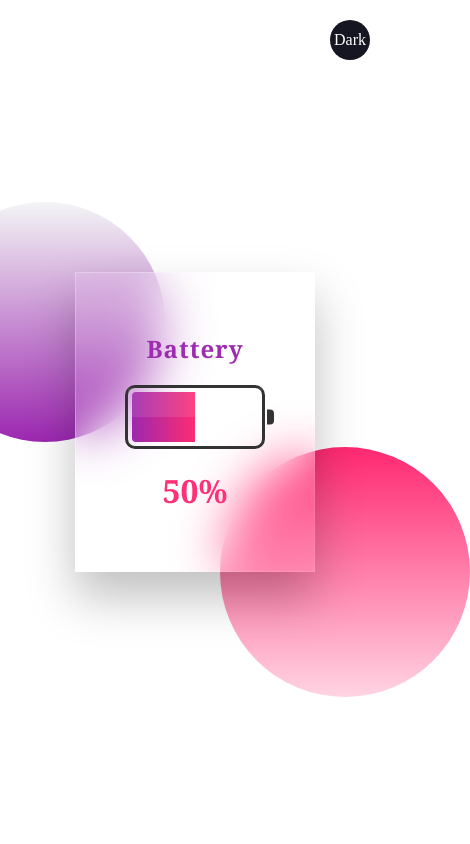
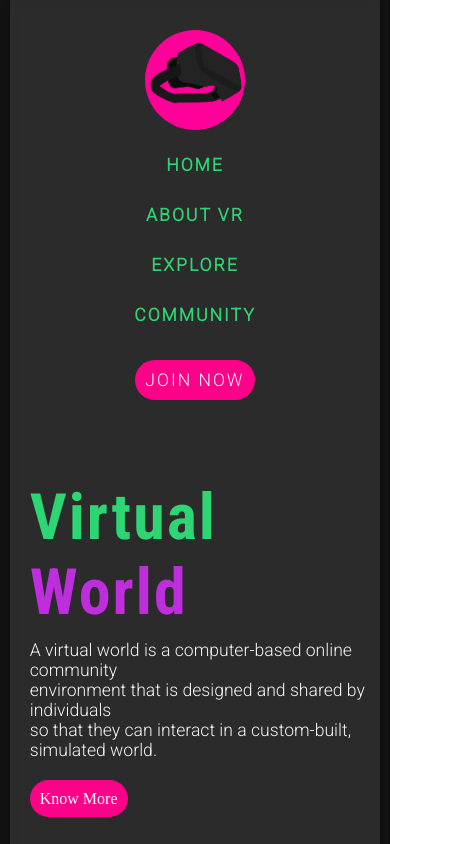
Before and after one commit to SHEHZAD22/shehzad22.github.io, a plain HTML site: page index.html in a window 390 px wide. Shown: the top 844 px of the page, 470 px wide, since content can reach past the window. Drawn offline with Linux system fonts and the light colour scheme.

Commit message:
New template added

```diff
--- a/css/style.css
+++ /dev/null
@@ -1,165 +0,0 @@
-*{
-    margin: 0;
-    padding: 0;
-    box-sizing: border-box;
-    font-family: Georgia, 'Times New Roman', Times, serif;
-}
-section{
-    position: relative;
-    display: flex;
-    justify-content: center;
-    align-items: center;
-    min-height: 100vh;
-}
-section.dark
-{
-    background: #161623;
-}
-section::before{
-    content: '';
-    position: absolute;
-    width: 240px;
-    height: 240px;
-    background: linear-gradient(#f3f5f5, #9c27b0);
-    border-radius: 50%;
-    transform: translate(-150px,-100px);
-}
-section.dark::before{
-    background: linear-gradient(#ffc107,#e91e63);
-}
-section::after{
-    content: '';
-    position: absolute;
-    width: 250px;
-    height: 250px;
-    background: linear-gradient(#ff2871, rgba(255,40,113,0.2));
-    border-radius: 50%;
-    transform: translate(150px,150px);
-}
-section.dark::after{
-    background: linear-gradient(#2196f3,#31ff38);
-}
-.content{
-    display: flex;
-    justify-content: center;
-    align-items: center;
-    flex-direction: column;
-}
-.box{
-    position: relative;
-    width: 240px;
-    height: 300px;
-    background: rgba(255,255,255,.1);
-    z-index: 1;
-    box-shadow: 0 25px 45px rgba(0,0,0,0.25);
-    border: 1px solid rgba(255, 255, 255, 0.25);
-    border-right: 1px solid rgba(255, 255, 255, 0.1);
-    border-bottom: 1px solid rgba(255, 255, 255, 0.1);
-    backdrop-filter: blur(25px);
-    display: flex;
-    justify-content: center;
-    align-items: center;
-}
-.box h3{
-    color: #9d2cb1;
-    font-weight: bolder;
-    font-size: 1.5em;
-    letter-spacing: 1px;
-}
-section.dark .box h3{
-    color: #fff;
-}
-.battryshape{
-position: relative;
-width: 140px;
-height: 64px;
-margin: 20px 0;
-border: 3px solid #333;
-border-radius: 10px;
-}
-section.dark .battryshape
-{
-    border: 3px solid #fff;
-}
-.battryshape::before{
-    content: '';
-    position: absolute;
-    top: 50%;
-    right: -12px;
-    transform: translateY(-50%);
-    width: 7px;
-    height: 15px;
-    background: #333;
-    border-top-right-radius: 4px;
-    border-bottom-right-radius: 4px;
-
-}
-section.dark .battryshape::before
-{
-    background: #fff;
-}
-.battryshape::after{
-    content: '';
-    position: absolute;
-    top: 0;
-    left: 0;
-    width: 100%;
-    height: 50%;
-    background: rgba(255,255,255,.1);
-}
-.level{
-    position: absolute;
-    top: 4px;
-    left: 4px;
-    right: 4px;
-    bottom: 4px;
-    background: ;
-    border-radius: 4px;
-    overflow: hidden;
-}
-.percentage{
-    position: absolute;
-    top: 0;
-    left: 0;
-    height: 100%;
-    width: 50%;
-    background: linear-gradient(90deg,#9c28af,#fd2c72);
-}
-section.dark .percentage
-{
-    background: linear-gradient(90deg,#ffeb3d,#27ff00);
-}
-.percent{
-    color: #fe3177;
-    font-size: 2em;
-    font-weight: 700;
-}
-section.dark .percent
-{
-    color: #fff;
-}
-.toggle{
-    position: absolute;
-    top: 20px;
-    right: 20px;
-    background: #161623;
-    width: 40px;
-    height: 40px;
-    cursor: pointer;
-    border-radius: 50%;
-    display: flex;
-    justify-content: center;
-    align-items: center;
-}
-.dark .toggle{
-    background: #fff;
-}
-.toggle::before{
-    content: 'Dark';
-    font-family: awesome;
-    color: #fff;
-}
-.dark .toggle::before{
-    content: 'Light';
-    color: #161623;
-}
--- a/index.html
+++ b/index.html
@@ -5,40 +5,40 @@
     <meta charset="UTF-8">
     <meta http-equiv="X-UA-Compatible" content="IE=edge">
     <meta name="viewport" content="width=device-width, initial-scale=1.0">
-    <title> Glowing Battery level</title>
-    <link rel="stylesheet" href="css/style.css">
+    <title>Document</title>
+    <link rel="stylesheet" href="virtual/style.css">
 </head>
 
 <body>
-    <section class="sec">
-        <div class="toggle"></div>
-        <div class="box">
-            <div class="content">
-                <h3>Battery</h3>
-                <div class="battryshape">
-                    <div class="level">
-                        <div class="percentage"></div>
-                    </div>
+    <section>
+        <div class="main-container">
+            <header>
+                <div class="logo">
+                    <img src="virtual/vr_logo.png" alt="">
                 </div>
-                <div class="percent">50%</div>
+                <ul>
+                    <li><a href="#">Home</a></li>
+                    <li><a href="#">About VR</a></li>
+                    <li><a href="#">Explore</a></li>
+                    <li><a href="#">community</a></li>
+                </ul>
+                <a href="#">Join Now</a>
+            </header>
+
+            <div class="container">
+                <div class="content">
+                    <h1> <span>Virtual</span> World</h1>
+                    <p>A virtual world is a computer-based online community <br> environment that is designed and shared
+                        by
+                        individuals <br> so that they can interact in a custom-built, <br> simulated world. </p>
+                    <a href="#">Know More</a>
+                </div>
+                <div class="img-box">
+                    <img src="virtual/120.png" width="500" height="500">
+                </div>
             </div>
         </div>
     </section>
-
-    <script>
-        let percentage = document.querySelector('.percentage');
-        let percent = document.querySelector('.percent');
-        navigator.getBattery().then(function (battery) {
-            percentage.style.width = battery.level * 100 + '%';
-            percent.innerHTML = battery.level * 100 + '%';
-        })
-
-        let sec = document.querySelector('.sec')
-        let toggle = document.querySelector('.toggle')
-        toggle.onclick = function(){
-            sec.classList.toggle('dark')
-        }
-    </script>
 </body>
 
 </html>
--- /dev/null
+++ b/virtual/style.css
@@ -0,0 +1,250 @@
+/* 6600FF   cc009d */
+@import url('https://fonts.googleapis.com/css2?family=Roboto:wght@300&display=swap');
+@import url('https://fonts.googleapis.com/css2?family=Roboto+Condensed:wght@700&family=Roboto:wght@300&display=swap');
+*{
+    padding: 0;
+    margin: 0;
+    box-sizing: border-box;
+}
+section
+{
+    position: relative;
+    display: flex;
+    flex-wrap: wrap;
+    justify-content: center;
+    align-items: center;
+    min-height: 100vh;
+    background-size: cover;
+    background-position: center;
+    background: #131313;
+    /* background: #252525; */
+}
+section::before
+{
+    position: absolute;
+    content: '';
+    top: 0;
+    right: 30px;
+    width: 500px;
+    height: 500px;
+    filter: blur(10px);
+    background: linear-gradient(120deg,#6600FF, #cc009d) no-repeat;
+    clip-path: circle(50%);
+    transform: translateY(35%);
+}
+.main-container
+{
+    width: 95vw;
+    position: relative;
+    height: auto;
+    background: rgba(255,255,255,0.1);
+    backdrop-filter: blur(5px);
+    box-shadow: 0 0 15px 0 rgba(0, 0, 0, 0.4);
+}
+.main-container header
+{
+    display: flex;
+    flex-wrap: wrap;
+    width: 100%;
+    height: 120px;
+    align-items: center;
+    text-transform: uppercase;
+    justify-content: space-around;
+    margin-bottom: 10px;
+    font-family: 'Roboto', sans-serif;
+}
+.main-container header .logo
+{
+    border-radius: 50%;
+    background: #ff0099;
+    transform: translate(-40px, 10px);
+}
+.main-container header .logo img
+{
+    display: flex;
+    justify-content: center;
+}
+.main-container header ul
+{
+    display: flex;
+    flex-wrap: wrap;
+}
+
+.main-container header ul li
+{
+    padding: 0 30px;
+    list-style: none;
+}
+.main-container header ul li  a
+{
+    text-decoration: none;
+    /* color: #0652DD; */
+    color: #2ed573;
+    font-weight: 600;
+    font-size: 1.1em;
+    letter-spacing: 2px;
+}
+.main-container header ul li  a:hover
+{
+    color: #ff0099;
+
+}
+.main-container header > a
+{
+    font-size: 1.1em;
+    letter-spacing: 2px;
+    text-decoration: none;
+    color: #fff;
+    background: #ff0088;
+    padding: 10px;
+    border-radius: 20px;
+}
+.main-container header > a:hover
+{
+    background:rgba(255,0,136,0.8);
+}
+
+.main-container .container
+{
+    display: flex;
+    justify-content: space-between;
+    flex-wrap: wrap;
+}
+.main-container .container .content
+{
+    transform: translate(80px, 90px);
+}
+.main-container .container .content h1
+{
+    font-family: 'Roboto Condensed', sans-serif;
+    font-size: 4.8em;
+    color: #be2edd;
+    margin-bottom: 10px;
+    letter-spacing: 2px;
+}
+span
+{
+    color: #2ed573;
+}
+.main-container .container .content p
+{
+    font-family: 'Roboto', sans-serif;
+    font-size: 1.3em;
+    margin-bottom: 30px;
+    color: #111;
+}
+.main-container .container .content a
+{
+    text-decoration: none;
+    color: #fff;
+    background: #ff0088;
+    padding: 10px;
+    border-radius: 20px;
+}
+.main-container .container .content a:hover
+{
+    background:rgba(255,0,136,0.9);
+}
+.main-container .container .img-box
+{
+    transform: translate(-100px, -90px);
+    z-index: -1;
+}
+
+@media screen and (max-width: 790px) {
+    .main-container header .logo
+    {
+        margin: 20px;
+    }
+    .main-container header > a
+    {
+        margin: 20px;
+    }
+    /* .main-container .container .content h1
+    {
+    } */
+    .main-container .container .content
+    {
+        margin-top: 50px;
+
+    }
+    .main-container .container .img-box
+    {
+        transform: translate(100px);
+        margin-top: 20px;
+    }
+    .main-container .container .img-box img
+    {
+        width: 400px;
+        height: 400px;
+
+    }
+    section::before{
+        transform: translate(-99px,270px);
+    }
+}
+
+@media  screen and (max-width:400px) {
+    .main-container header .logo
+    {
+        margin-left: 100px;
+    }
+    .main-container header .logo img
+    {
+        width: 100px;
+    }
+    .main-container header ul li
+    {
+        display: inline;
+        width: 100%;
+        text-align: center;
+        margin: 15px;
+    }
+    section {
+        overflow: hidden;
+    }
+    section::before
+    {
+        width: 391px;
+        height: 391px;
+        transform: translate(33px, 139vh);
+    }
+    .main-container .container .content
+    {
+        margin-top: 250px;
+        transform: translateY(100px);
+        margin-left: 20px;
+    }
+    .main-container .container .content h1
+    {
+        font-size: 4em;
+    }
+    .main-container .container .content p
+    {
+        font-size: 1.1em;
+        color: #f5f5f5;
+    }
+    .main-container .container .img-box
+    {
+        transform: translate(20px);
+    margin-top: 140px;
+    }
+    .main-container .container .img-box img
+    {
+        width: 300px;
+        height: 300px;
+    }
+}
+
+@media screen and (max-width:370px) {
+    section {overflow: hidden;}
+    section::before
+    {
+        height: 334px;
+        width: 320px;
+        right: 0;
+        bottom: 0;
+        margin-right: 48px;
+        margin-top: 150px;
+    }
+}
```
Also changed, not shown: virtual/120.png (added), virtual/vr_logo.png (added), virtual/wave1.png (added), 1 other file.
